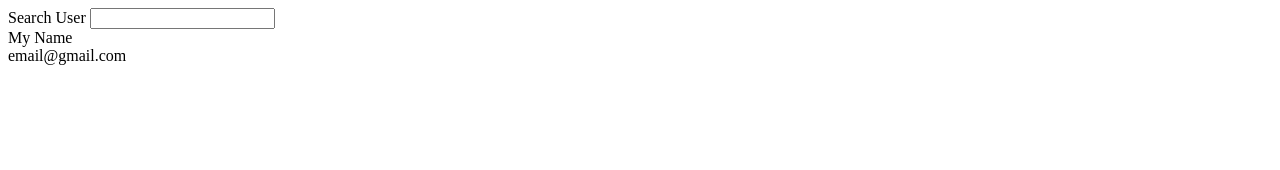
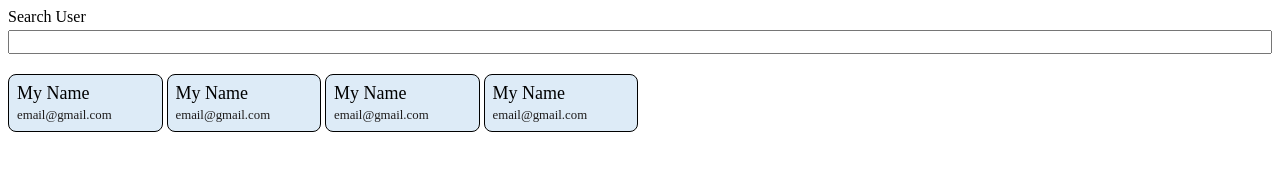
Before and after one commit to fuadh246/jsSearch, a plain HTML site: page index.html in a window 1280 px wide. Drawn offline with Linux system fonts and the light colour scheme.

Commit message:
html-1st commit

```diff
--- a/index.html
+++ b/index.html
@@ -4,7 +4,7 @@
     <meta charset="UTF-8">
     <meta http-equiv="X-UA-Compatible" content="IE=edge">
     <meta name="viewport" content="width=S, initial-scale=1.0">
-    <link rel="stylesheet" href="style.css">
+    <link rel="stylesheet" href="main.css">
     <title>Search</title>
 </head>
 <body>
@@ -17,6 +17,18 @@
             <div class="header">My Name</div>
             <div class="body">email@gmail.com</div>
         </div>
+        <div class="card">
+            <div class="header">My Name</div>
+            <div class="body">email@gmail.com</div>
+        </div>
+        <div class="card">
+            <div class="header">My Name</div>
+            <div class="body">email@gmail.com</div>
+        </div>
+        <div class="card">
+            <div class="header">My Name</div>
+            <div class="body">email@gmail.com</div>
+        </div>
     </div>
 </body>
 </html>
```
